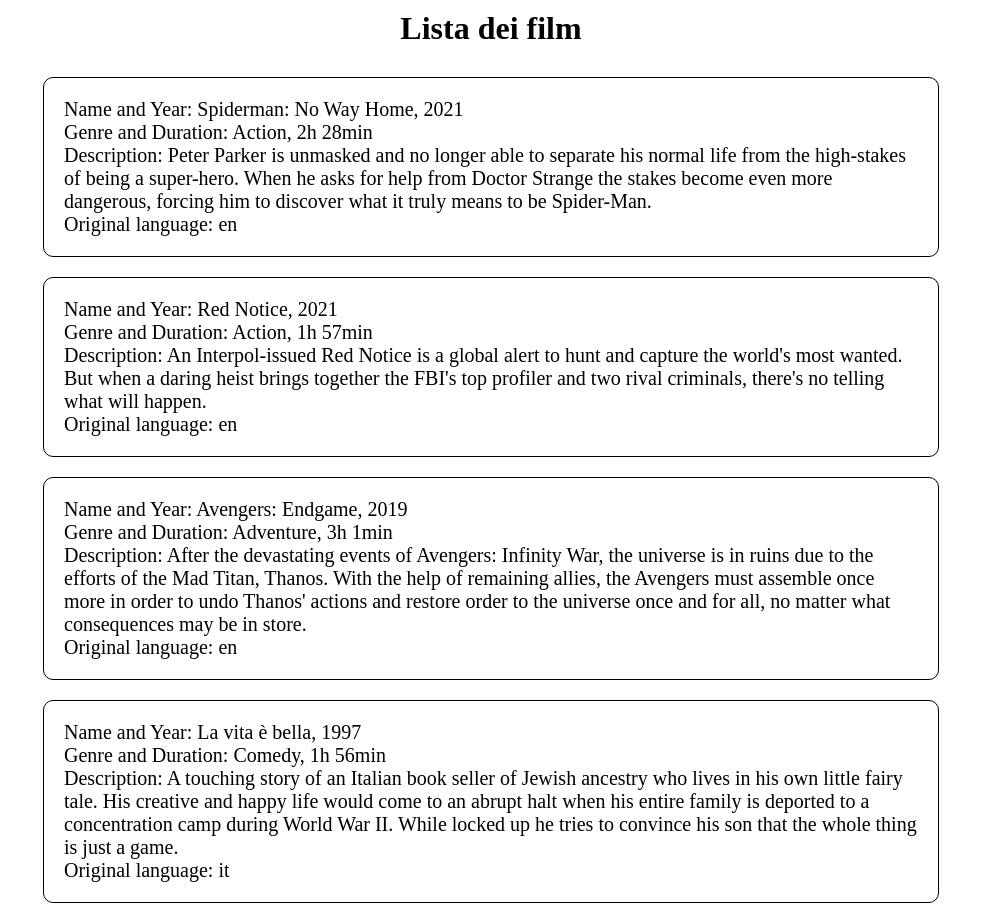
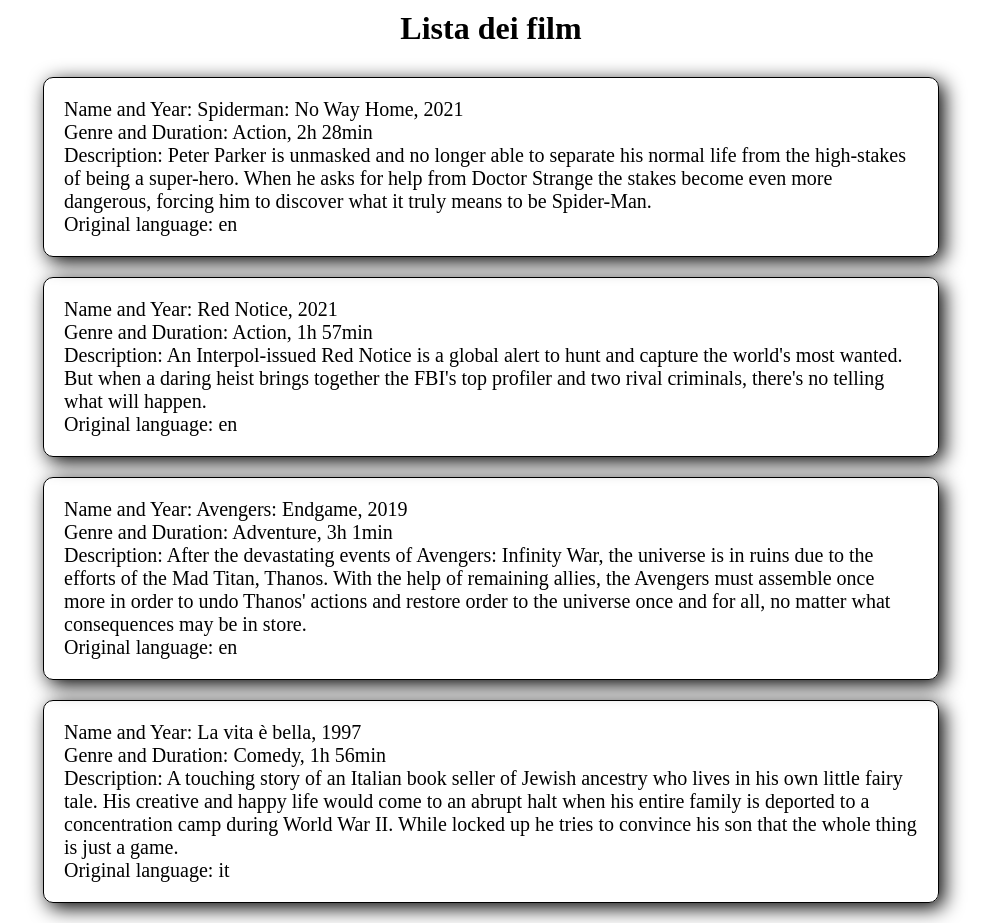
Before and after one commit to Deki97/php-oop-1, a PHP site: page / in a window 1280 px wide. Shown: the whole page, without its empty margins (149-1140 px from the left). Run offline with PHP 8.4, Linux system fonts and the light colour scheme; data that the repository does not hold is empty.

Commit message:
added some css box-shadow

```diff
--- a/css/style.css
+++ b/css/style.css
@@ -24,4 +24,5 @@ h1 {
     font-size: 20px;
     border-radius: 10px;
     margin: 20px 0;
+    box-shadow: 5px 5px 20px;
 }
```
